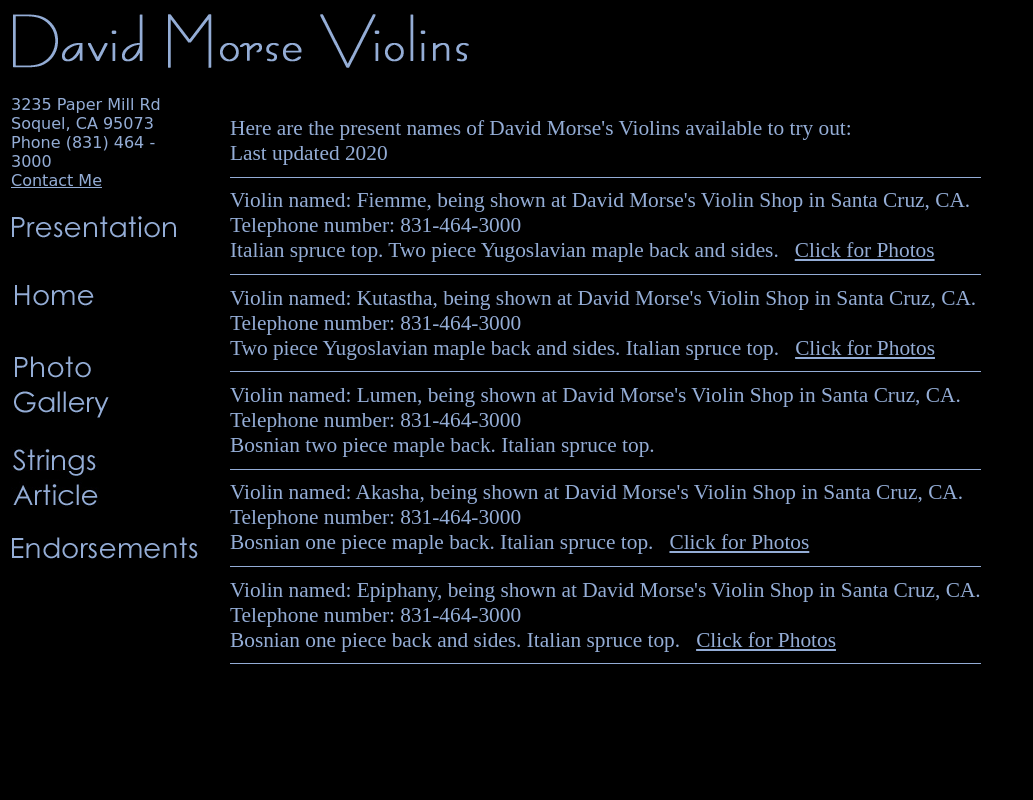
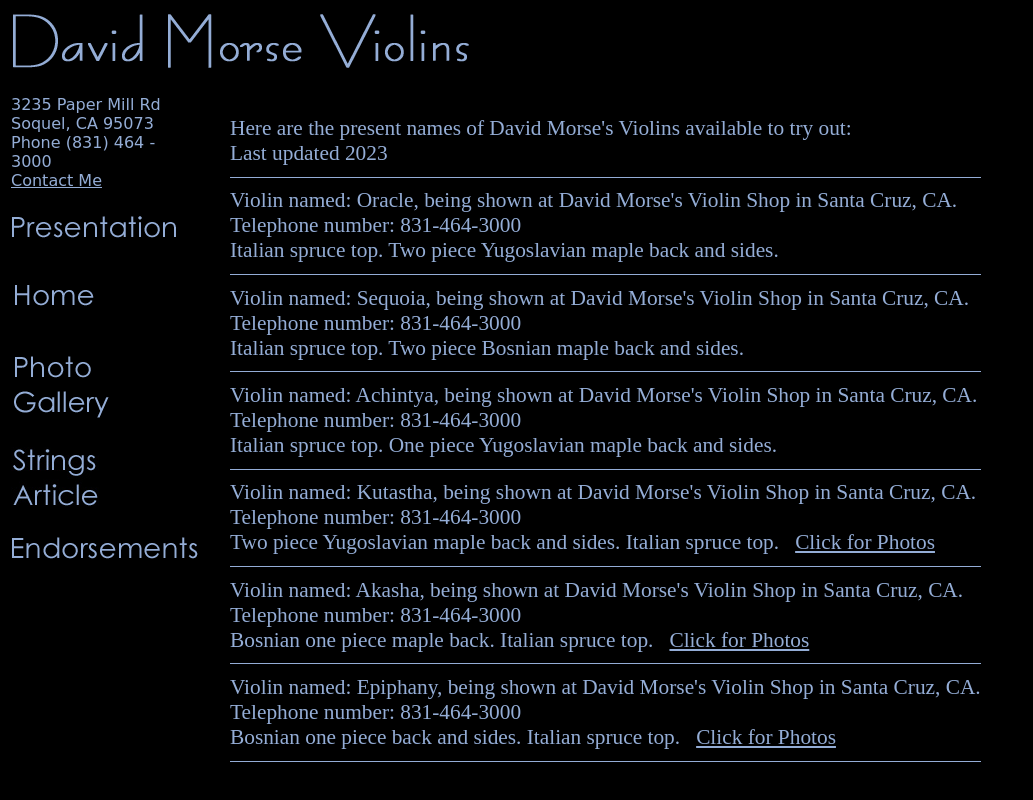
Before and after one commit to esromneb/davidmorseviolins, a PHP site: page /instruments.php in a window 1280 px wide. Shown: the whole page, without its empty margins (0-1033 px from the left). Run offline with PHP 8.4, Linux system fonts and the light colour scheme; data that the repository does not hold is empty.

Commit message:
remove victor link, update violins

```diff
--- a/go_here_for_changes/index.tpl
+++ b/go_here_for_changes/index.tpl
@@ -25,7 +25,6 @@
   font-size: 24px;
 }
     </style>
-    &nbsp;&nbsp;&nbsp;&nbsp;&nbsp;&nbsp;See Victor Romasevich play David's Violin: <a href="https://www.sfsymphonyplus.org/videos/zoltan-kodaly-duo-for-violin-and-cello-opus-7">ZOLTAN KODALY</a>.
   </div>
 </div>
 </div>
--- a/go_here_for_changes/instruments.tpl
+++ b/go_here_for_changes/instruments.tpl
@@ -9,24 +9,30 @@
       <div class="instruments">
 
       Here are the present names of David Morse's Violins available to try out:<br>
-      Last updated 2020<br>
+      Last updated 2023<br>
       <hr class="instruments">
 
-      Violin named: Fiemme, being shown at David Morse's Violin Shop in Santa Cruz, CA.<br>
+      Violin named: Oracle, being shown at David Morse's Violin Shop in Santa Cruz, CA.<br>
       Telephone number: 831-464-3000<br>
-      Italian spruce top.  Two piece Yugoslavian maple back and sides. &nbsp;&nbsp;<a href="fiemme.php">Click for Photos</a>
+      Italian spruce top.  Two piece Yugoslavian maple back and sides.
+      <br>
+      <hr class="instruments">
+
+      Violin named: Sequoia, being shown at David Morse's Violin Shop in Santa Cruz, CA.<br>
+      Telephone number: 831-464-3000<br>
+      Italian spruce top.  Two piece Bosnian maple back and sides.
+      <br>
+      <hr class="instruments">
+
+      Violin named: Achintya, being shown at David Morse's Violin Shop in Santa Cruz, CA.<br>
+      Telephone number: 831-464-3000<br>
+      Italian spruce top.  One piece Yugoslavian maple back and sides.
       <br>
       <hr class="instruments">
 
       Violin named: Kutastha, being shown at David Morse's Violin Shop in Santa Cruz, CA.<br>
       Telephone number: 831-464-3000<br>
       Two piece Yugoslavian maple back and sides.  Italian spruce top. &nbsp;&nbsp;<a href="kutastha.php">Click for Photos</a>
-      <br>
-      <hr class="instruments">
-
-      Violin named: Lumen, being shown at David Morse's Violin Shop in Santa Cruz, CA.<br>
-      Telephone number: 831-464-3000<br>
-      Bosnian two piece maple back.  Italian spruce top.
       <br>
       <hr class="instruments">
 
```
